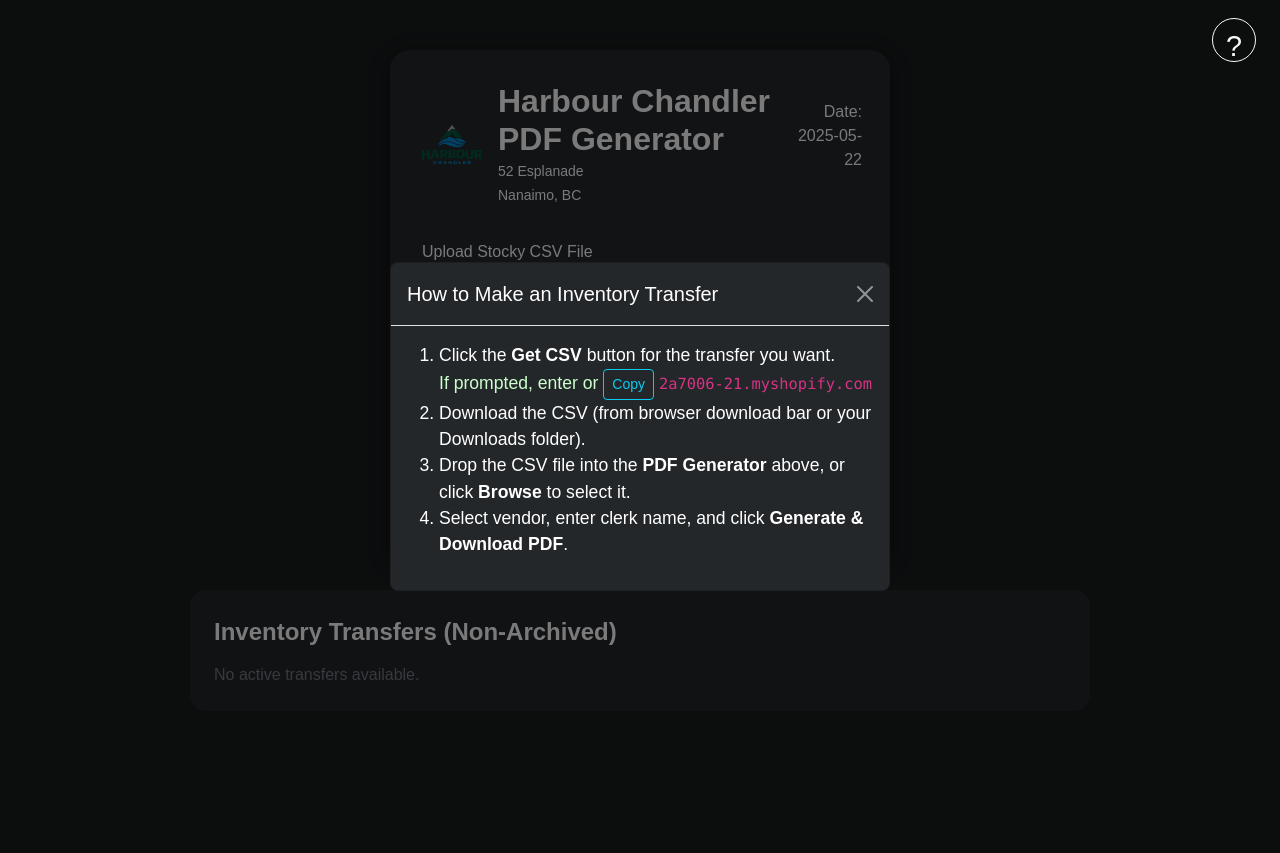
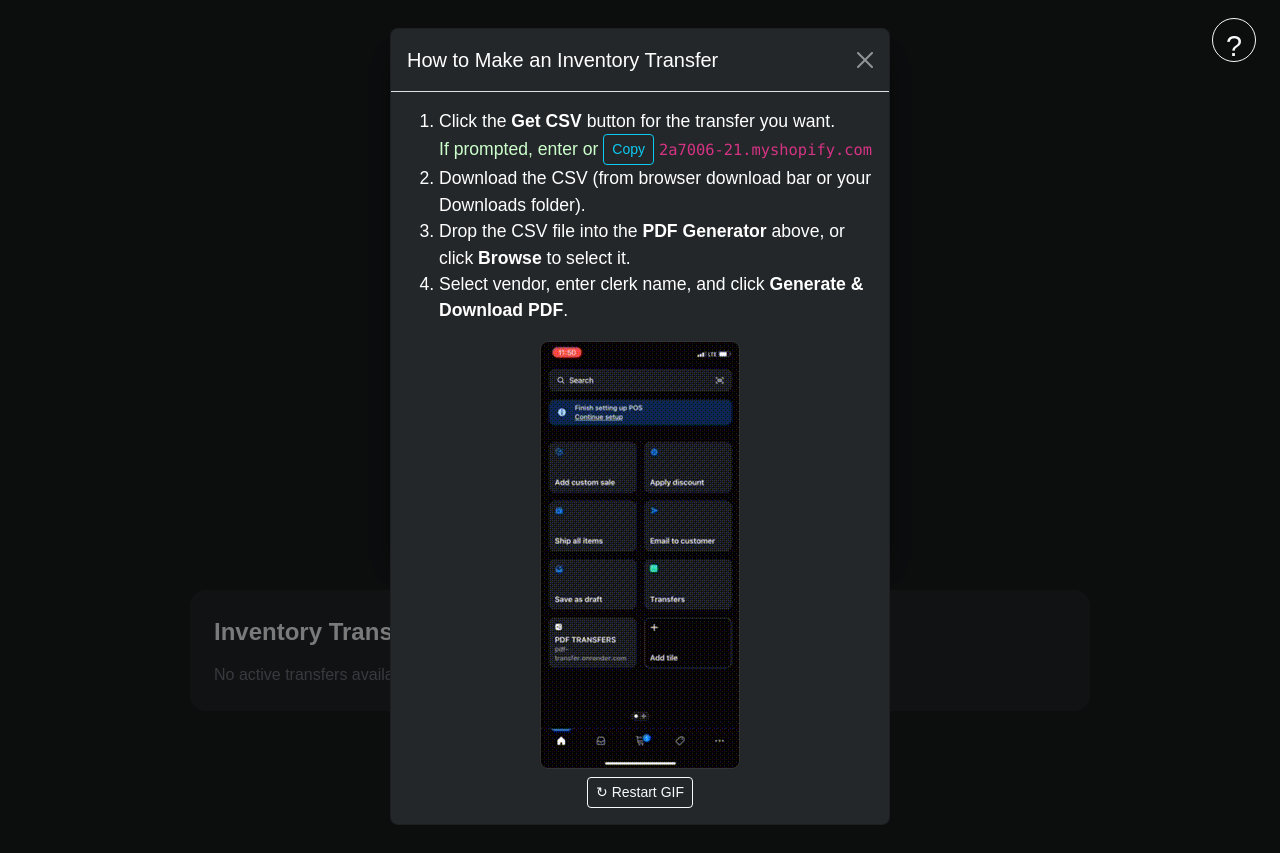
Before and after one commit to ITASFrank/pdf-transfers, a Flask app: page / in a window 1280 px wide, after a click that opens the changed part. Run offline with Flask 3, Linux system fonts and the light colour scheme; the visitor is signed in with stand-in values (Sample User, id 1); some libraries are stand-ins or nearby versions.

Commit message:
added instructions

```diff
--- /dev/null
+++ b/static/js/helpModal.js
@@ -0,0 +1,4 @@
+function restartGif() {
+    const gif = document.getElementById('instructionGif');
+    gif.src = gif.src; // Reset the GIF by reassigning its source
+}
--- a/templates/index.html
+++ b/templates/index.html
@@ -18,6 +18,7 @@
     <meta name="theme-color" content="#ffffff">
     <script src="/static/js/bootstrap.bundle.min.js"></script>
     <script src="/static/js/copyShopifyLink.js"></script>
+    <script src="/static/js/helpModal.js"></script>
 </head>
 <body>
     <!-- Help Button (Question Mark) -->
@@ -44,6 +45,11 @@
           <li>Drop the CSV file into the <b>PDF Generator</b> above, or click <b>Browse</b> to select it.</li>
           <li>Select vendor, enter clerk name, and click <b>Generate & Download PDF</b>.</li>
         </ol>
+        <div style="margin-top:1em; text-align: center;">
+          <img id="instructionGif" src="{{ url_for('static', filename='instructions.gif') }}" alt="Instruction GIF" style="max-width: 100%; border-radius: 8px; border: 1px solid #333;">
+          <br>
+          <button class="btn btn-sm btn-outline-light mt-2" onclick="restartGif()">↻ Restart GIF</button>
+        </div>
       </div>
     </div>
   </div>
```
Also changed, not shown: static/instructions.gif (added).
